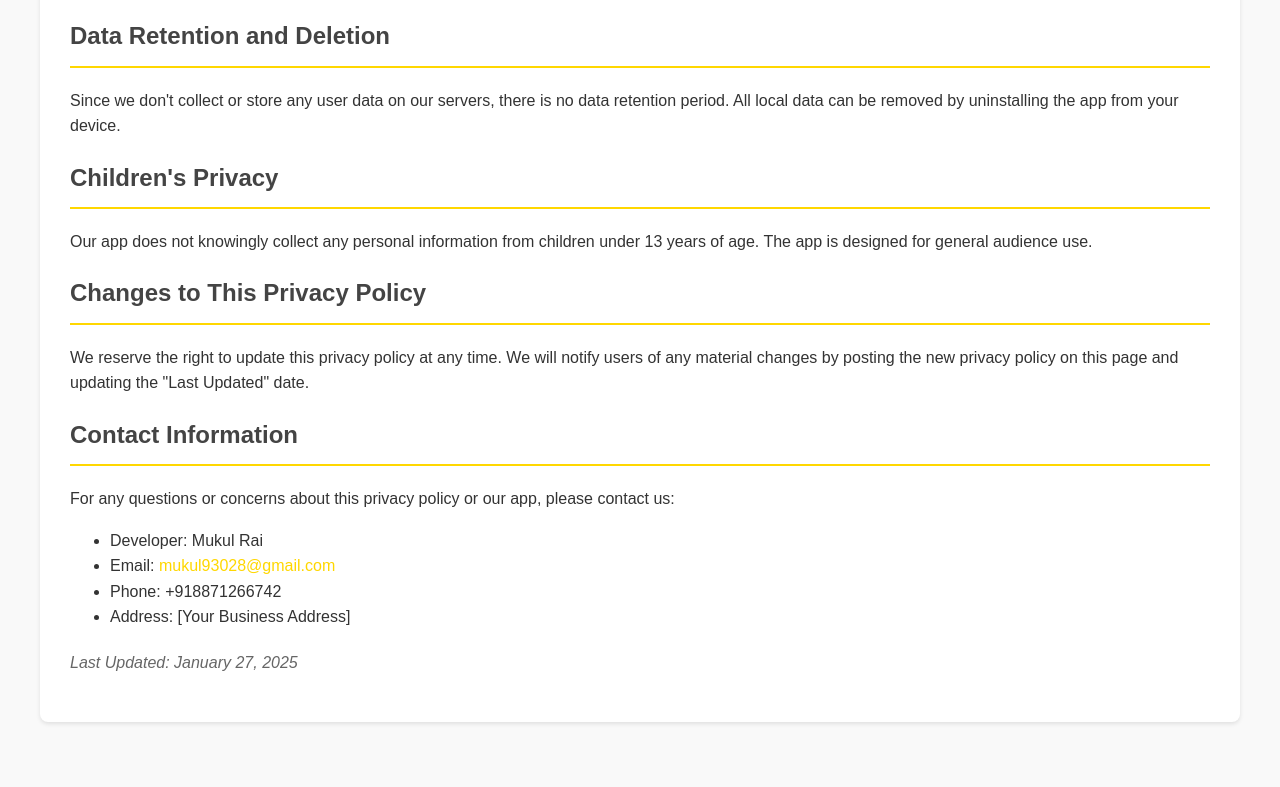
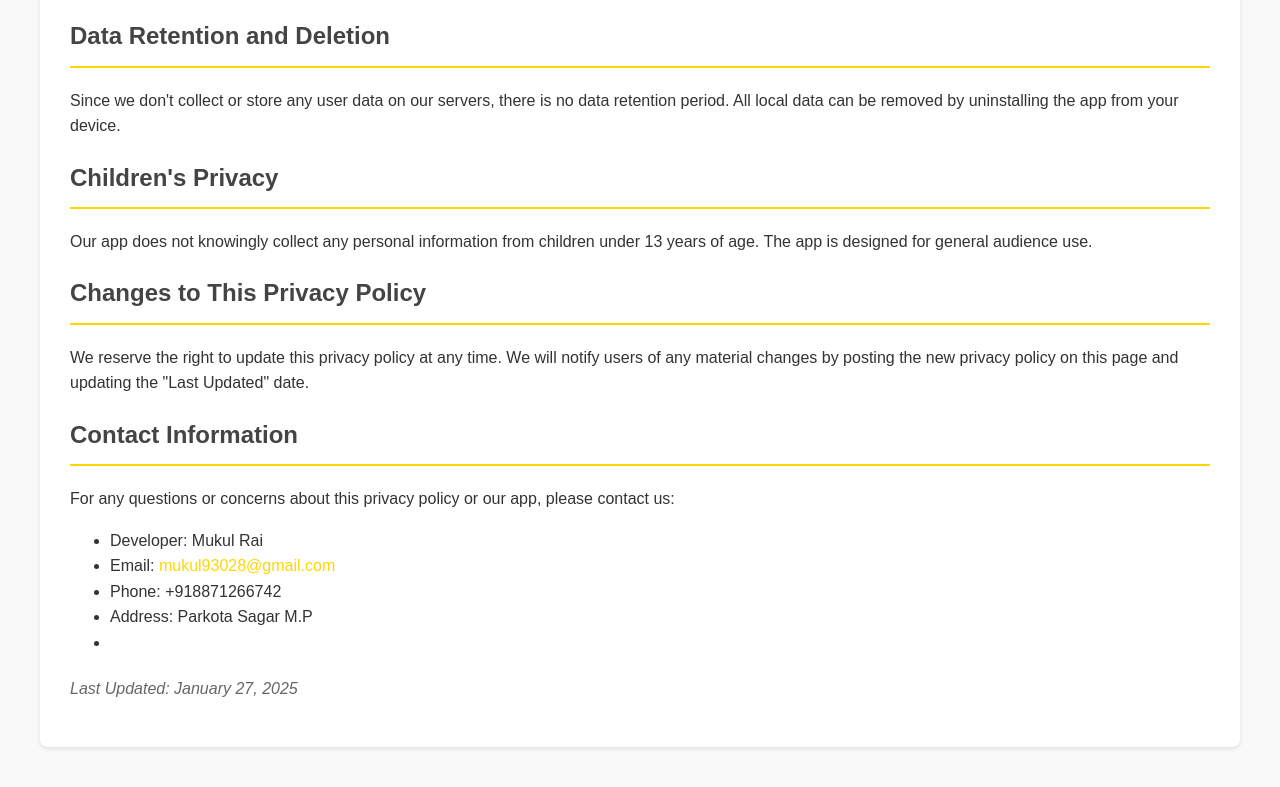
Before and after one commit to fancyjewellers/privacy-policy, a plain HTML site: page index.html in a window 1280 px wide. Shown: the part 931-1718 px from the top of the page. Before the commit the page ends 1693 px from the top, so only its background shows below. Drawn offline with Linux system fonts and the light colour scheme.

Commit message:
Update index.html

```diff
--- a/index.html
+++ b/index.html
@@ -94,7 +94,7 @@
         <li>Developer: Mukul Rai</li>
         <li>Email: <a href="mailto:mukul93028@gmail.com">mukul93028@gmail.com</a></li>
         <li>Phone: +918871266742</li>
-        <li>Address: [Your Business Address]</li>
+        <li>Address: Parkota Sagar M.P<li>
     </ul>
 
     <p class="last-updated">Last Updated: January 27, 2025</p>
```
